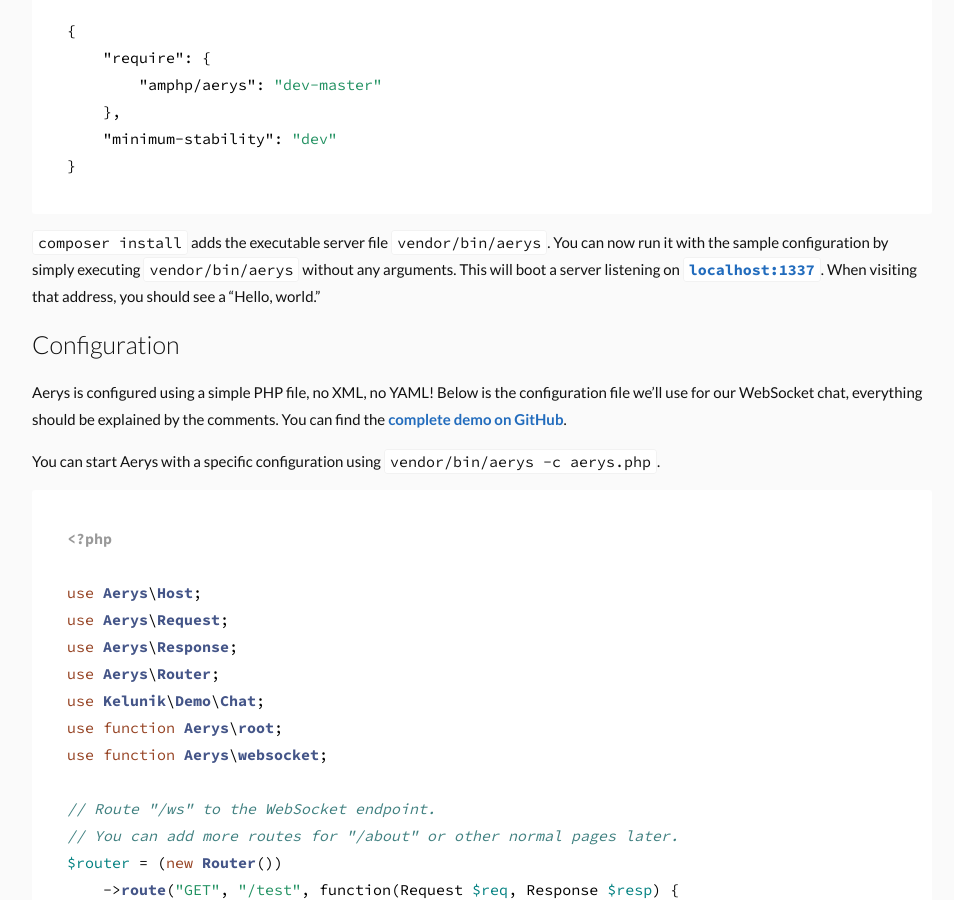
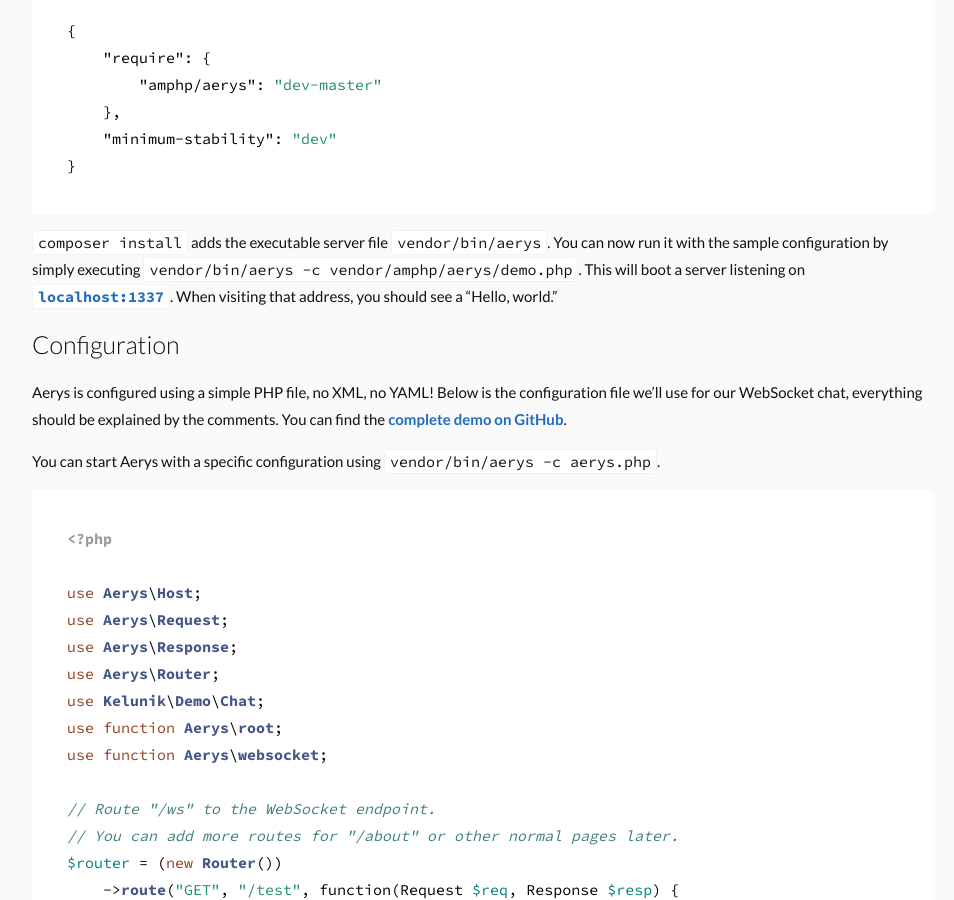
Before and after one commit to kelunik/kelunik.github.io, a Jekyll site: the page built from _posts/2015-10-20-getting-started-with-aerys-websockets.md, in a window 1280 px wide and 900 px high, scrolled down 468 px. Shown: the whole window, without its empty margins (158-1112 px from the left). Built offline with Jekyll 4.4.1, drawn with Linux system fonts in a browser that asks for light colours; nearby versions of some CDN libraries; comment, search, counter and statistics services are not loaded.

Commit message:
Update demo command to latest Aerys changes

````diff
--- a/_posts/2015-10-20-getting-started-with-aerys-websockets.md
+++ b/_posts/2015-10-20-getting-started-with-aerys-websockets.md
@@ -21,7 +21,7 @@
 }
 ```
 
-`composer install` adds the executable server file `vendor/bin/aerys`. You can now run it with the sample configuration by simply executing `vendor/bin/aerys` without any arguments. This will boot a server listening on [`localhost:1337`](http://localhost:1337/). When visiting that address, you should see a "Hello, world."
+`composer install` adds the executable server file `vendor/bin/aerys`. You can now run it with the sample configuration by simply executing `vendor/bin/aerys -c vendor/amphp/aerys/demo.php`. This will boot a server listening on [`localhost:1337`](http://localhost:1337/). When visiting that address, you should see a "Hello, world."
 
 ## Configuration
 
````
Also changed, not shown: _posts/2015-10-21-getting-started-with-aerys.md (+1 -1 lines).
